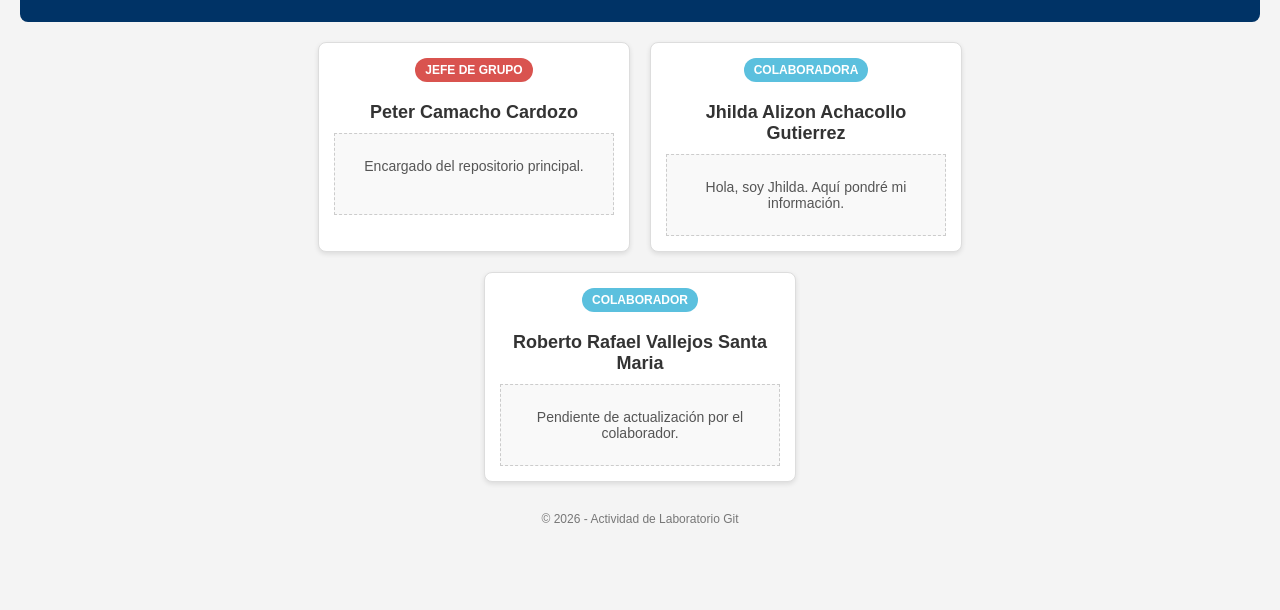
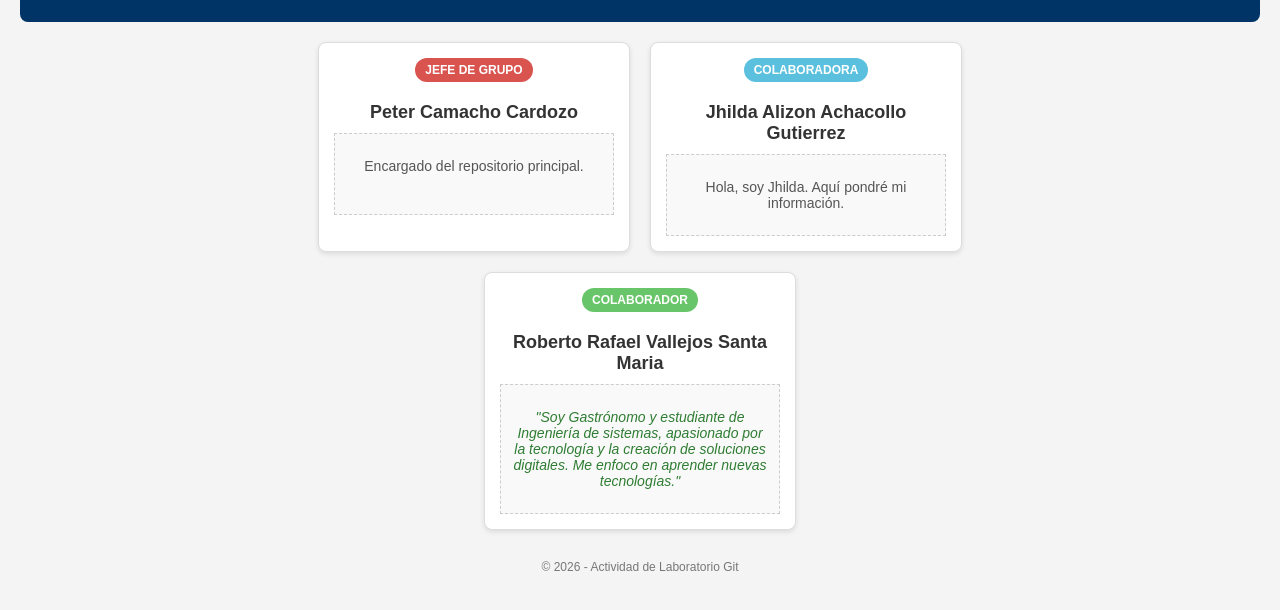
Before and after one commit to N3xum/tallerapps, a plain HTML site: page index.html in a window 1280 px wide. Shown: the part 120-730 px from the top of the page. Drawn offline with Linux system fonts and the light colour scheme.

Commit message:
Agregada biografía y CSS personalizado

```diff
--- a/index.html
+++ b/index.html
@@ -58,6 +58,17 @@
         }
         .rol-lider { background-color: #d9534f; } /* Rojo para Jefa */
         .rol-colab { background-color: #5bc0de; } /* Azul claro para Colaboradores */
+        /*Roberto*/
+        .rol-colab-Roberto {
+        background-color: #69c569; /* Verde pastel suave */
+        display: inline-block;
+        padding: 5px 10px;
+        border-radius: 15px;
+        color: white;
+        font-size: 12px;
+        font-weight: bold;
+        margin-bottom: 10px;
+        }
 
         .nombre {
             font-size: 18px;
@@ -106,12 +117,15 @@
         </div>
 
         <div class="card">
-            <span class="rol rol-colab">COLABORADOR</span>
+            <span class="rol-colab-Roberto">COLABORADOR</span>
             <div class="nombre">Roberto Rafael Vallejos Santa Maria</div>
 
             <div class="contenido-editable">
-                <p>Pendiente de actualización por el colaborador.</p>
-                </div>
+                <p style="font-style: italic; color: #2e7d32;">
+                    "Soy Gastrónomo y estudiante de Ingeniería de sistemas, apasionado por la tecnología y la creación de soluciones digitales.
+                        Me enfoco en aprender nuevas tecnologías."
+                </p>
+            </div>
         </div>
 
     </div>
```
